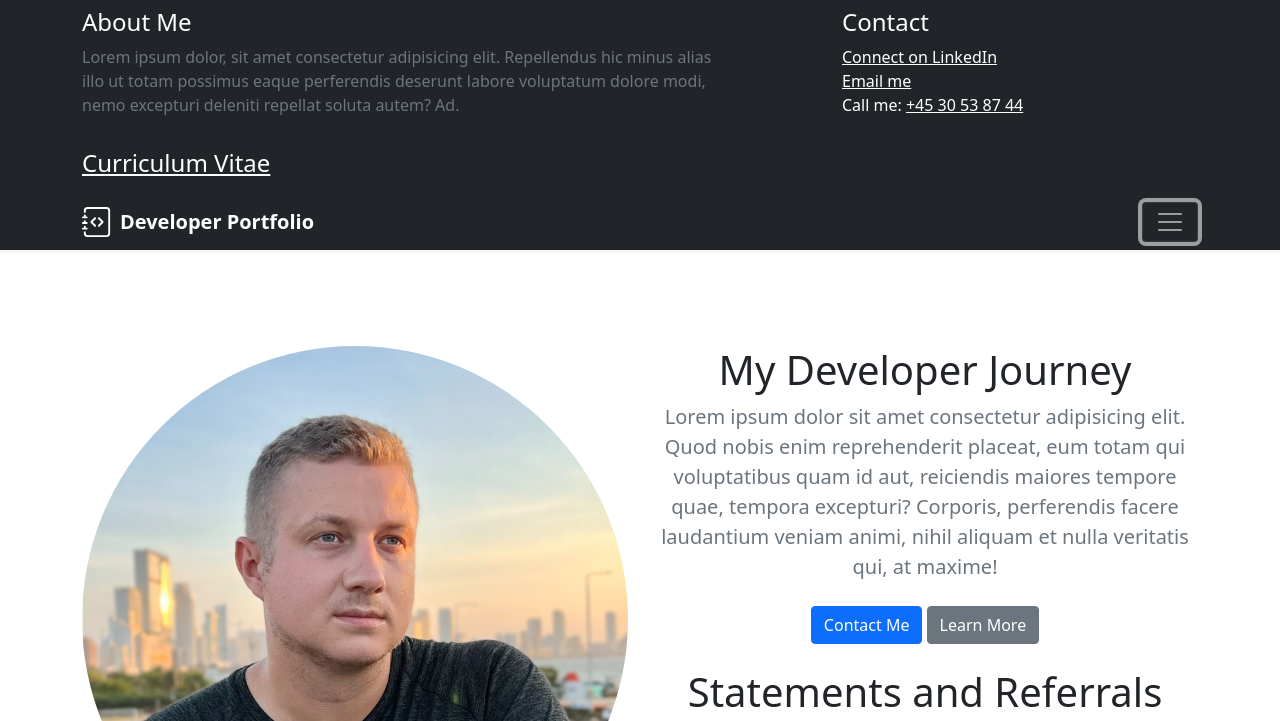
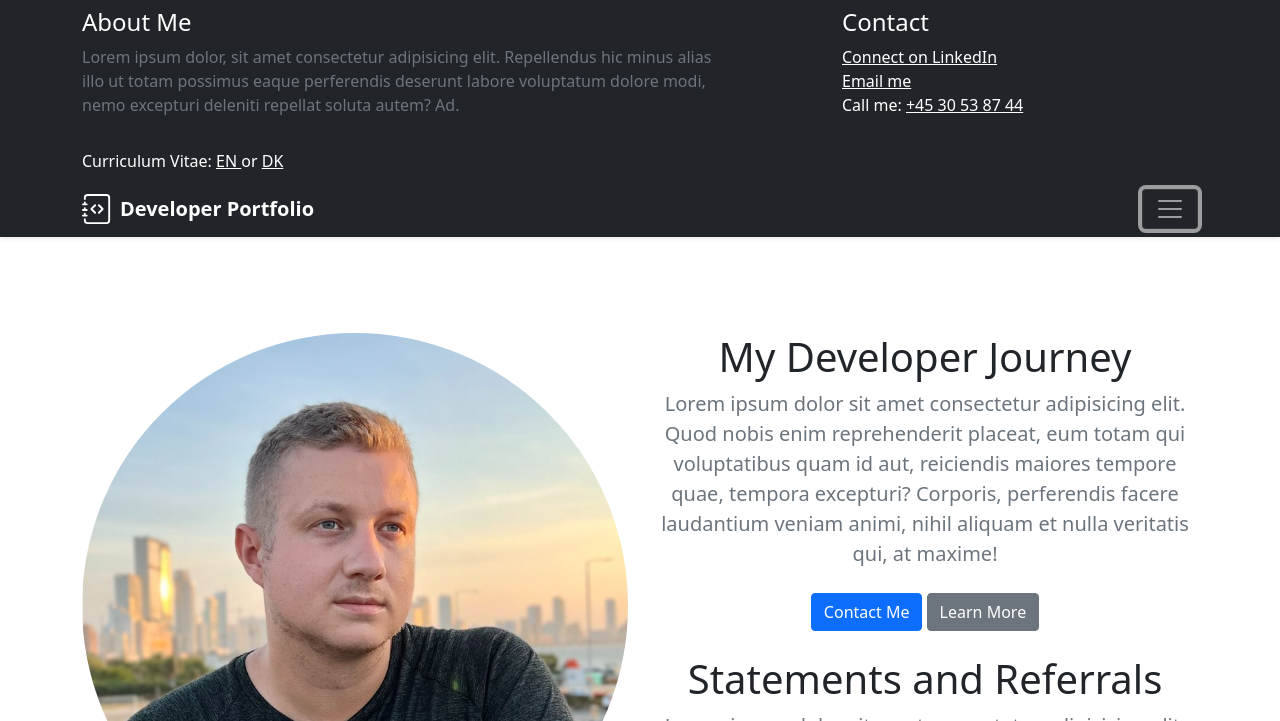
Before and after one commit to AlexLind/developer-portfolio-bootstrap, a plain HTML site: page index.html in a window 1280 px wide. Both pictures are taken after a click on the button "Toggle navigation". Shown: the top 721 px of the page. Drawn offline with Linux system fonts and the light colour scheme.

Commit message:
add cv links

```diff
--- a/index.html
+++ b/index.html
@@ -48,11 +48,21 @@
               </ul>
             </div>
             <div class="col-sm-4 py-2">
+              <span class="text-white">Curriculum Vitae:</span>
               <a
-                href="https://www.cbs.dk/files/cbs.dk/cv_template_sheet_en.pdf"
+                href="https://drive.google.com/file/d/1NfHagKF_csujnKvOZdNn8ZiQ0ezIpwhD/view?usp=share_link"
                 class="text-white"
+                target="_blank"
               >
-                <h4 class="text-white">Curriculum Vitae</h4>
+                <span class="text-white">EN</span>
+              </a>
+              <span class="text-white"> or </span>
+              <a
+                href="https://drive.google.com/file/d/1YvZeXz-fvInv7QO1P9312C61r51fZade/view?usp=share_link"
+                class="text-white"
+                target="_blank"
+              >
+                <span class="text-white">DK</span>
               </a>
             </div>
           </div>
```
